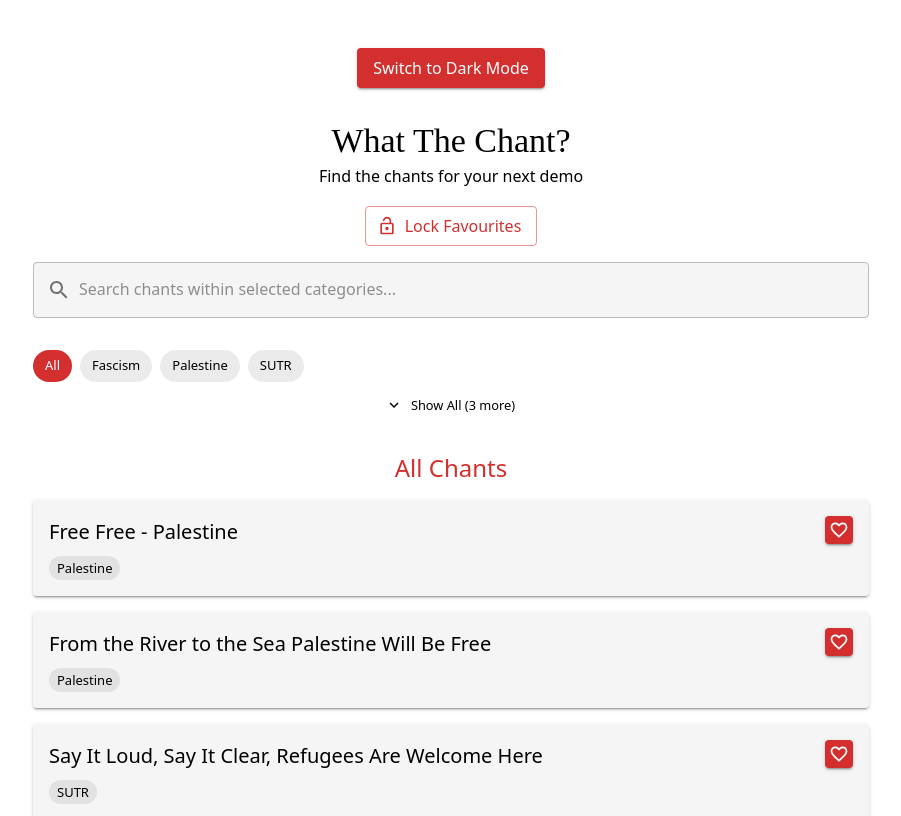
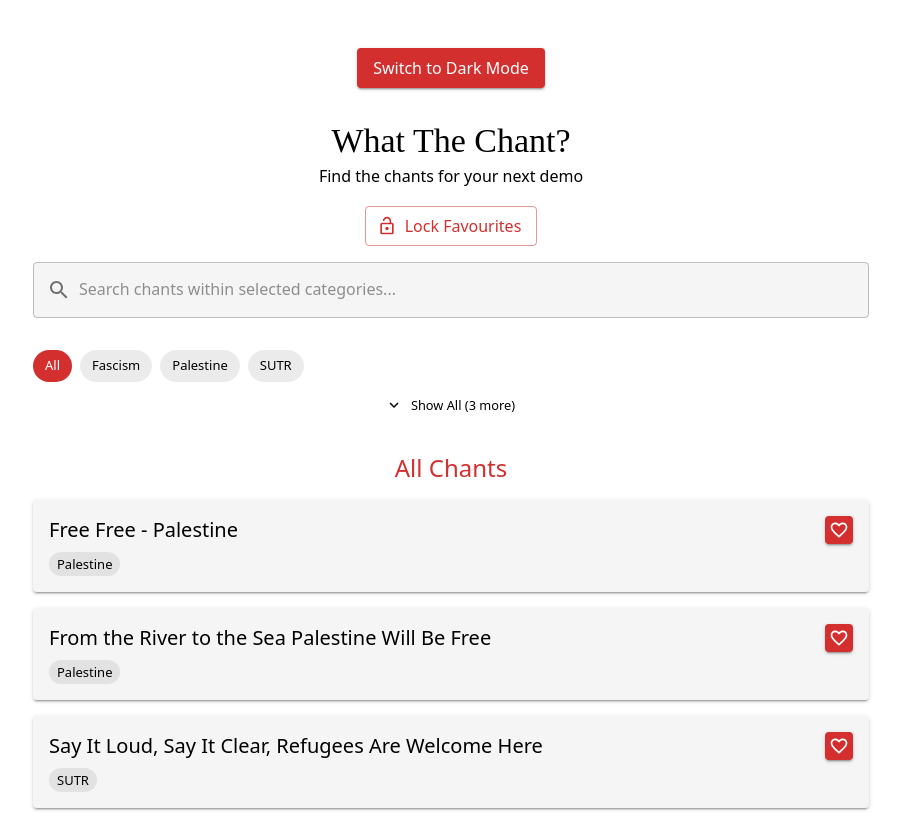
Before and after one commit to georgepestell/what-the-chant, a React (Vite) app: page / in a window 1280 px wide. Shown: the top 816 px of the page, without its empty margins (189-1090 px from the left). Built offline with nearby package versions, Linux system fonts and the light colour scheme; a web font is replaced by a local one.

Commit message:
Wrap text around favourite button

```diff
--- a/src/features/chantList/components/ChantCard.tsx
+++ b/src/features/chantList/components/ChantCard.tsx
@@ -22,7 +22,7 @@ const ChantCard: React.FC<ChantCardProps> = ({ chant, isFavorite, onToggleFavori
                 boxSizing: 'border-box',
             }}
         >
-            <Box display="flex" justifyContent="space-between" alignItems="center" sx={{ position: 'relative' }}>
+            <Box display="flex" justifyContent="space-between" alignItems="flex-start" sx={{ position: 'relative' }}>
                 <Typography
                     variant="h6"
                     sx={{
@@ -32,7 +32,8 @@ const ChantCard: React.FC<ChantCardProps> = ({ chant, isFavorite, onToggleFavori
                         overflowWrap: 'break-word',
                         minWidth: 0,
                         flex: 1,
-                        mr: 1,
+                        pr: isLocked ? 0 : '34px', // Button width (32px) + 2px gap
+                        lineHeight: 1.4,
                     }}
                 >
                     {chant.title}
```
